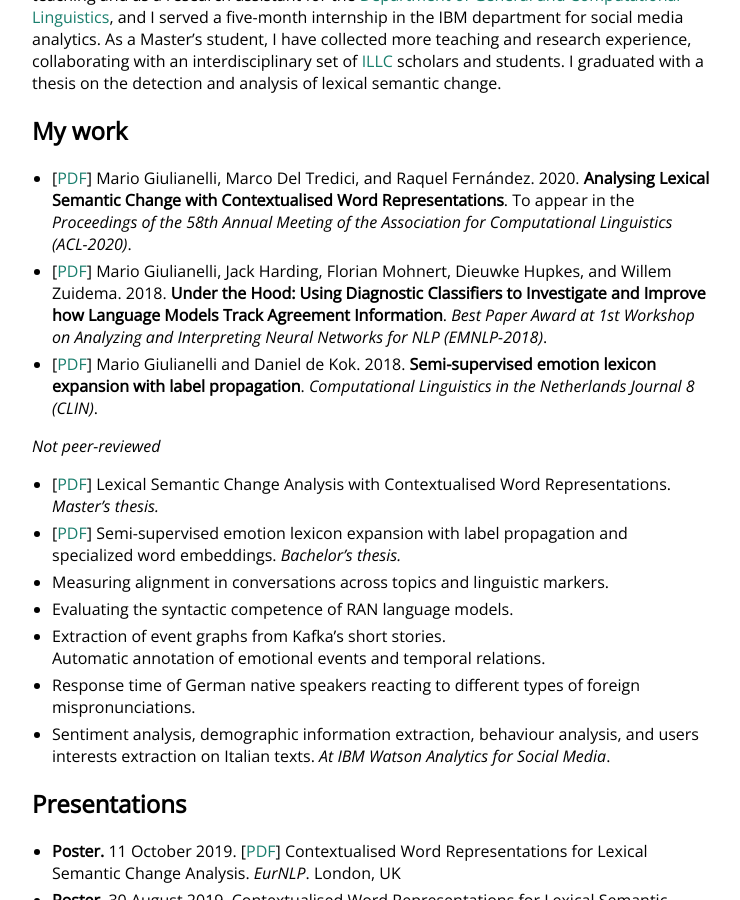
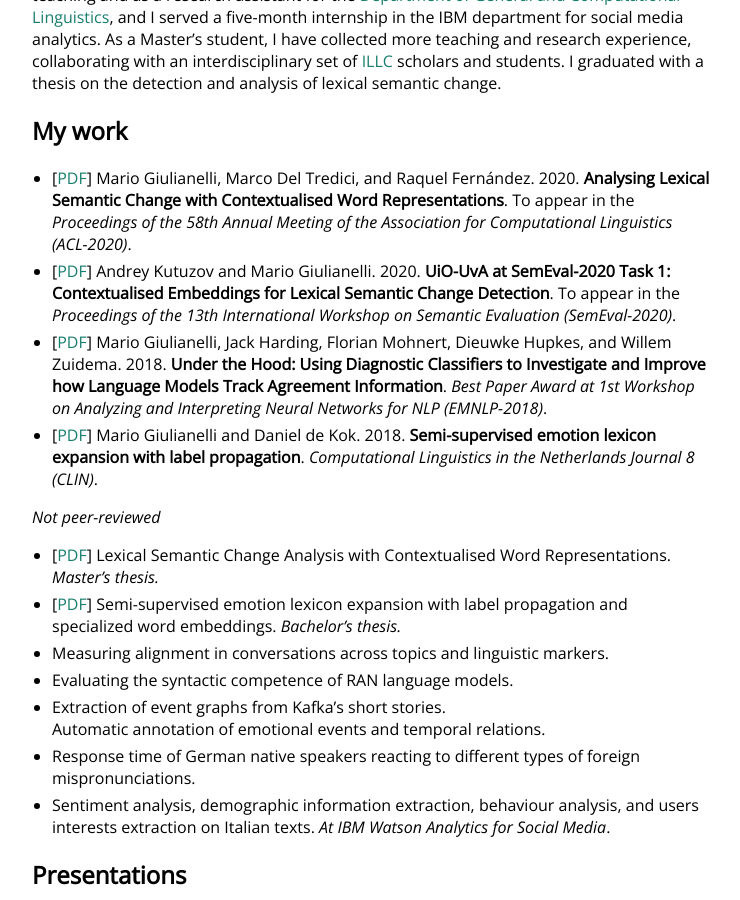
Before and after one commit to glnmario/glnmario.github.io, a Jekyll site: the page built from index.md, in a window 1280 px wide and 900 px high, scrolled down 544 px. Shown: the whole window, without its empty margins (258-998 px from the left). Built offline with Jekyll 4.4.1, drawn with Linux system fonts in a browser that asks for light colours.

Commit message:
Update index.md

```diff
--- a/index.md
+++ b/index.md
@@ -25,6 +25,7 @@ Currently I study Artificial Intelligence at the University of Amsterdam.
 
 ## My work
 - [[PDF](https://arxiv.org/abs/2004.14118)] Mario Giulianelli, Marco Del Tredici, and Raquel Fernández. 2020. **Analysing Lexical Semantic Change with Contextualised Word Representations**. To appear in the _Proceedings of the 58th Annual Meeting of the Association for Computational Linguistics (ACL-2020)_.
+- [[PDF](https://arxiv.org/abs/2005.00050)] Andrey Kutuzov and Mario Giulianelli. 2020. **UiO-UvA at SemEval-2020 Task 1: Contextualised Embeddings for Lexical Semantic Change Detection**. To appear in the _Proceedings of the 13th International Workshop on Semantic Evaluation (SemEval-2020)_.
 - [[PDF](https://arxiv.org/abs/1808.08079)] Mario Giulianelli, Jack Harding, Florian Mohnert, Dieuwke Hupkes, and Willem Zuidema. 2018. **Under the Hood: Using Diagnostic Classifiers to Investigate and Improve how Language Models Track Agreement Information**. _Best Paper Award at 1st Workshop on Analyzing and Interpreting Neural Networks for NLP (EMNLP-2018)_.
 - [[PDF](https://clinjournal.org/clinj/article/view/82)] Mario Giulianelli and Daniel de Kok. 2018. **Semi-supervised emotion lexicon expansion with label propagation**. _Computational Linguistics in the Netherlands Journal 8 (CLIN)_.
 
```
